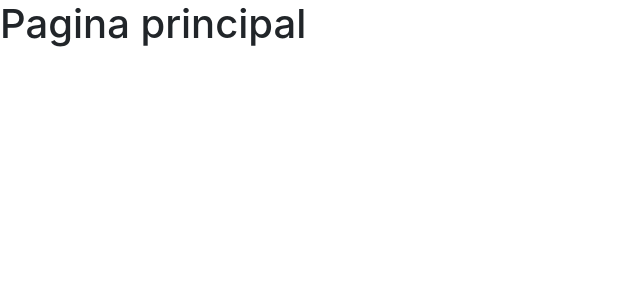
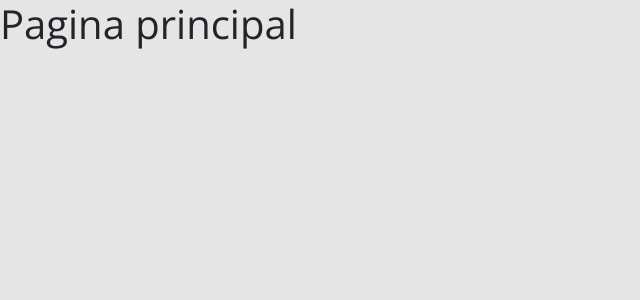
Before and after one commit to guilhermemon18/dsmovie, a React (Create React App) app in the folder frontend/: page / in a window 1280 px wide. Shown: the top 300 px of the page, without its empty margins (0-640 px from the left). Built offline with nearby package versions, Linux system fonts and the light colour scheme; the HTML template or start-up script is replaced by a standard one.

Commit message:
Bootstrap

```diff
--- a/frontend/public/index.html
+++ b/frontend/public/index.html
@@ -2,42 +2,19 @@
 <html lang="en">
   <head>
     <meta charset="utf-8" />
-    <link rel="icon" href="%PUBLIC_URL%/favicon.ico" />
     <meta name="viewport" content="width=device-width, initial-scale=1" />
     <meta name="theme-color" content="#000000" />
     <meta
       name="description"
       content="Web site created using create-react-app"
     />
-    <link rel="apple-touch-icon" href="%PUBLIC_URL%/logo192.png" />
-    <!--
-      manifest.json provides metadata used when your web app is installed on a
-      user's mobile device or desktop. See https://developers.google.com/web/fundamentals/web-app-manifest/
-    -->
-    <link rel="manifest" href="%PUBLIC_URL%/manifest.json" />
-    <!--
-      Notice the use of %PUBLIC_URL% in the tags above.
-      It will be replaced with the URL of the `public` folder during the build.
-      Only files inside the `public` folder can be referenced from the HTML.
 
-      Unlike "/favicon.ico" or "favicon.ico", "%PUBLIC_URL%/favicon.ico" will
-      work correctly both with client-side routing and a non-root public URL.
-      Learn how to configure a non-root public URL by running `npm run build`.
-    -->
-    <title>React App</title>
+
+    <title> DSMovie</title>
   </head>
   <body>
     <noscript>You need to enable JavaScript to run this app.</noscript>
     <div id="root"></div>
-    <!--
-      This HTML file is a template.
-      If you open it directly in the browser, you will see an empty page.
 
-      You can add webfonts, meta tags, or analytics to this file.
-      The build step will place the bundled scripts into the <body> tag.
-
-      To begin the development, run `npm start` or `yarn start`.
-      To create a production bundle, use `npm run build` or `yarn build`.
-    -->
   </body>
 </html>
--- a/frontend/src/index.css
+++ b/frontend/src/index.css
@@ -1,13 +1,19 @@
-body {
-  margin: 0;
-  font-family: -apple-system, BlinkMacSystemFont, 'Segoe UI', 'Roboto', 'Oxygen',
-    'Ubuntu', 'Cantarell', 'Fira Sans', 'Droid Sans', 'Helvetica Neue',
-    sans-serif;
-  -webkit-font-smoothing: antialiased;
-  -moz-osx-font-smoothing: grayscale;
+@import url('https://fonts.googleapis.com/css2?family=Open+Sans:wght@400;700&display=swap');
+
+:root {
+  --color-primary: #4D41C0;
 }
 
-code {
-  font-family: source-code-pro, Menlo, Monaco, Consolas, 'Courier New',
-    monospace;
+* {
+    box-sizing: border-box;
+    font-family: 'Open Sans', sans-serif;
 }
+
+html, body {
+    background-color: #E5E5E5;
+}
+
+a, a:hover {
+  text-decoration: none;
+  color: unset;
+}
```
